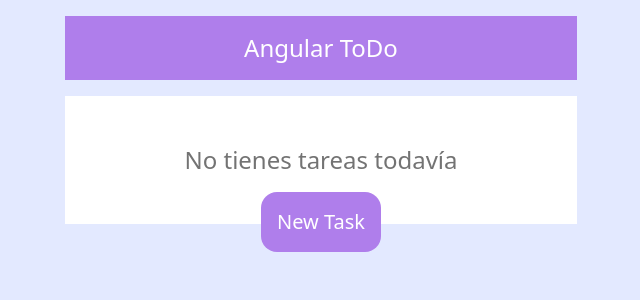
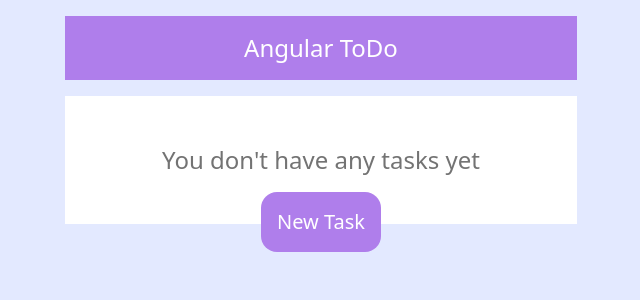
Before and after one commit to AdrianRgGit/todoAppAngular, an Angular app: page / in a window 1280 px wide. Shown: the top 300 px of the page, without its empty margins (319-959 px from the left). Built offline with nearby package versions, Linux system fonts and the light colour scheme.

Commit message:
traducido mensaje de no tienes tareas

```diff
--- a/src/app/Components/task/task.component.html
+++ b/src/app/Components/task/task.component.html
@@ -19,5 +19,5 @@
 </ng-container>
 
 <ng-template #noTasks>
-  <p class="text-neutral-500 text-center text-2xl">No tienes tareas todavía</p>
+  <p class="text-neutral-500 text-center text-2xl">You don't have any tasks yet</p>
 </ng-template>
```
